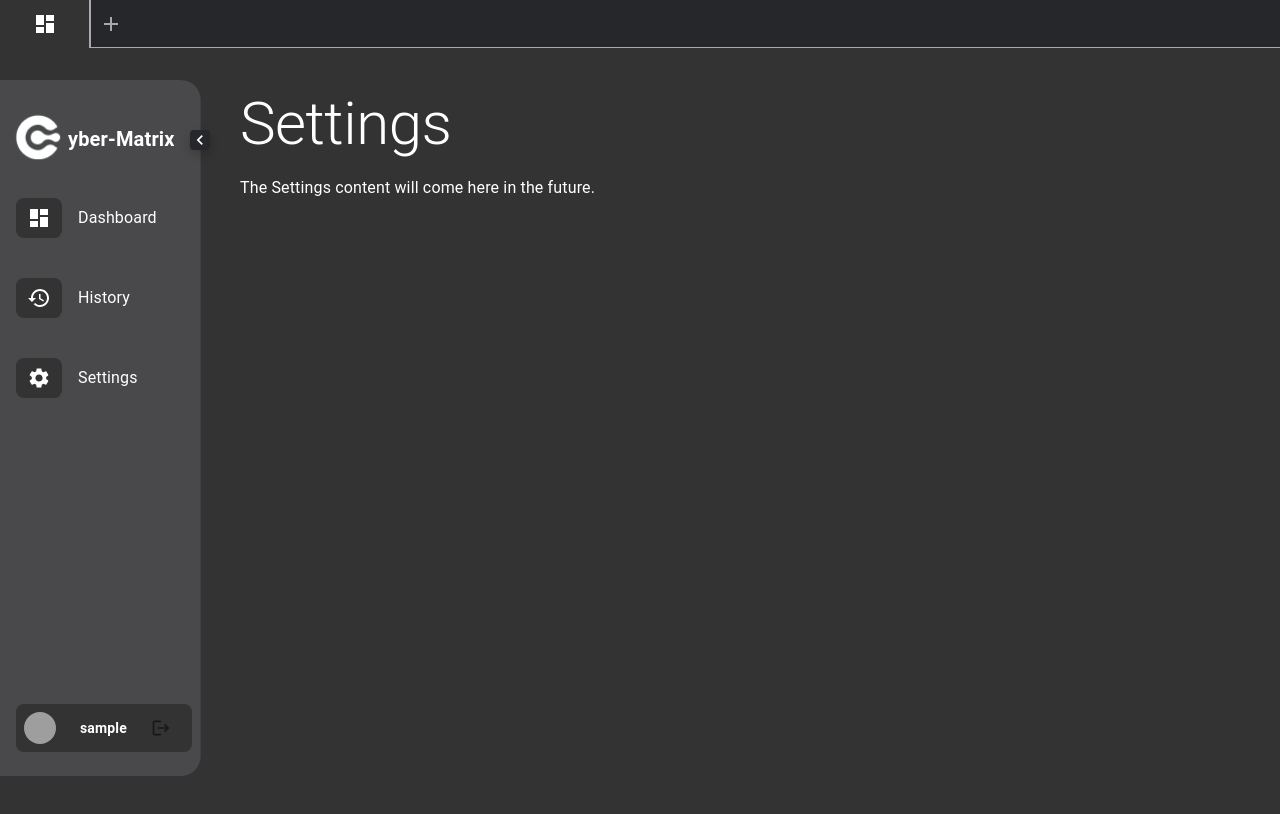
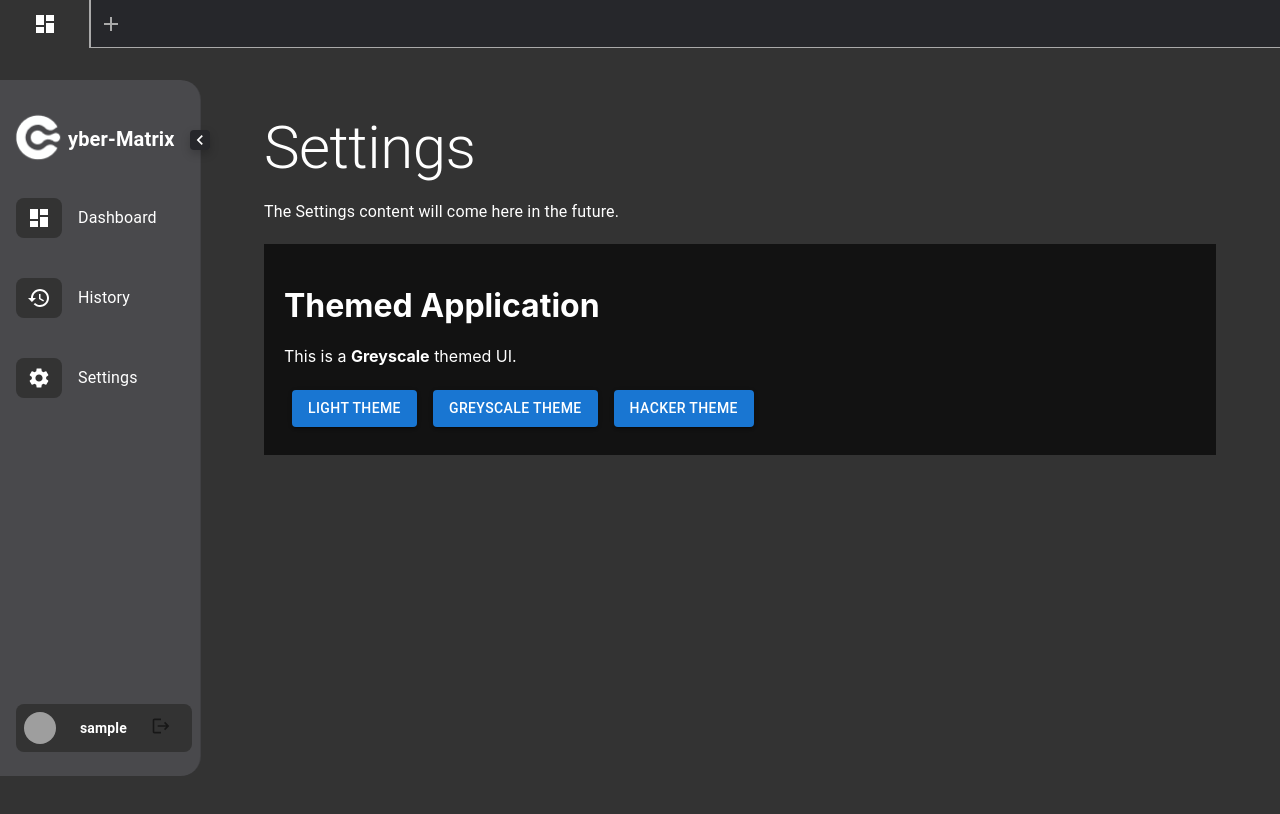
Before and after one commit to 103027/cyber-matrix, a React (Create React App) app in the folder frontend/: page /settings in a window 1280 px wide. Shown: the top 814 px of the page. Built offline with nearby package versions, Linux system fonts and the light colour scheme; sample sign-in values are in the browser's storage; grey boxes are pictures that could not be loaded.

Commit message:
theme Context code structure is integrated and all the HTML error and resolved

```diff
--- a/frontend/src/App.js
+++ b/frontend/src/App.js
@@ -22,11 +22,18 @@ import SipCalc from "./Pages/SipCalc.jsx";
 import CVE from "./Pages/CVE.jsx";
 import PasswordCracking from "./Pages/PasswordCrack.jsx";
 import NetworkScanning from "./Pages/NetworkScanning.jsx";
+import { ThemeProvider } from "./contexts/theme/ThemeContext.jsx";
 
 function App() {
   return (
     <div>
-      <BrowserRouter>
+      <BrowserRouter
+        future={{
+          v7_relativeSplatPath: true,
+          v7_startTransition: true
+        }}
+      >
+        <ThemeProvider>
           <NotificationProvider>
             <Routes>
               <Route path="/" element={<LandingPage />} />
@@ -52,6 +59,7 @@ function App() {
               <Route path="*" element={<NoPage />} />
             </Routes>
           </NotificationProvider>
+        </ThemeProvider>
       </BrowserRouter>
     </div>
   );
--- a/frontend/src/Components/Layout/LeftSidebar.jsx
+++ b/frontend/src/Components/Layout/LeftSidebar.jsx
@@ -98,7 +98,7 @@ function LeftSidebar(props) {
                     </List>
                 </Box>
                 <Tooltip title="Logout">
-                    <Box p={1} width="100%" textAlign="center" mt={"auto"} onClick={() => props.handleLogout()} sx={{ cursor: "pointer" }}>
+                    <Box p={1} width="100%" textAlign="center" mt={"auto"} sx={{ cursor: "pointer" }}>
                         <ListItem disablePadding>
                             <ListItemButton
                                 sx={{
@@ -107,7 +107,7 @@ function LeftSidebar(props) {
                                     bgcolor: "#333333",
                                     borderRadius: 2,
                                     ml: 1,
-                                    width: props.open ? 0 : 50,
+                                    width: props.open ? "auto" : 50,
                                     mr: props.open ? 2 : 3,
                                     mb: 2
                                 }}
@@ -121,15 +121,14 @@ function LeftSidebar(props) {
                                     props.open && (
                                         <>
                                             <Typography variant="body2" fontWeight="bold">{props.username}</Typography>
-                                            <ListItemIcon sx={{ minWidth: 0, ml: props.open ? 3 : "auto", justifyContent: "center" }}>
+                                            <Box sx={{ minWidth: 0, ml: props.open ? 3 : "auto", justifyContent: "center" }}>
                                                 <LogoutIcon color="action" fontSize="small" />
-                                            </ListItemIcon>
+                                            </Box>
                                         </>
                                     )
                                 }
                             </ListItemButton>
                         </ListItem>
-
                     </Box>
                 </Tooltip>
             </Drawer>
--- a/frontend/src/Components/Settings.js
+++ /dev/null
@@ -1,15 +0,0 @@
-import React from "react";
-import { Box, Typography } from "@mui/material";
-
-function Settings() {
-    return (
-        <Box sx={{ color: "#fff" }}>
-            <Typography variant="h2">Settings</Typography>
-            <Typography variant="body1" sx={{ mt: 2 }}>
-                The Settings content will come here in the future.
-            </Typography>
-        </Box>
-    );
-}
-
-export default Settings;
--- /dev/null
+++ b/frontend/src/Components/Settings.jsx
@@ -0,0 +1,27 @@
+import React from "react";
+import { Box, Typography, Button } from "@mui/material";
+import { useTheme } from "../contexts/theme/ThemeContext.jsx";
+
+function Settings() {
+    const { theme, toggleTheme } = useTheme();
+
+    return (
+        <Box sx={{ color: "#fff", minHeight: "100vh", p: 3 }}>
+            <Typography variant="h2">Settings</Typography>
+            <Typography variant="body1" sx={{ mt: 2 }}>
+                The Settings content will come here in the future.
+            </Typography>
+
+            <div style={{ background: theme.background, color: theme.text, padding: "20px", marginTop: "20px" }}>
+                <h1>Themed Application</h1>
+                <p>This is a <strong>{theme.text === "#ffffff" ? "Greyscale" : theme.text === "#000000" ? "Light" : "Hacker"}</strong> themed UI.</p>
+
+                <Button variant="contained" onClick={() => toggleTheme("light")} sx={{ margin: 1 }}>Light Theme</Button>
+                <Button variant="contained" onClick={() => toggleTheme("greyscale")} sx={{ margin: 1 }}>Greyscale Theme</Button>
+                <Button variant="contained" onClick={() => toggleTheme("hacker")} sx={{ margin: 1 }}>Hacker Theme</Button>
+            </div>
+        </Box>
+    );
+}
+
+export default Settings;
--- a/frontend/src/Pages/LoginPage.jsx
+++ b/frontend/src/Pages/LoginPage.jsx
@@ -251,7 +251,7 @@ function Login() {
                         Sign in ➔
                     </Button>
 
-                    <Typography variant="body2" align="end" mt={2} style={{ color: "#D9D9D9" }}>
+                    <Typography variant="body2" align="right" mt={2} style={{ color: "#D9D9D9" }}>
                         <Link onClick={() => navigate("/forgotpassword")} underline="hover" style={{ color: "#D9D9D9", fontWeight: "bold", cursor: "pointer" }}>
                             Forgot Password?
                         </Link>{" "}
--- a/frontend/src/Pages/TargetInfo.jsx
+++ b/frontend/src/Pages/TargetInfo.jsx
@@ -160,7 +160,7 @@ function TargetInfo() {
                                                 {
                                                     targetInfos[domain]?.["DNS"]?.map((dnsEntry, index) => {
                                                         return (
-                                                            <Box display="flex" justifyContent="space-between" mb={1}>
+                                                            <Box key={`dns-${index}`} display="flex" justifyContent="space-between" mb={1}>
                                                                 <Typography variant="body2" sx={{ fontWeight: 'bold' }}>
                                                                     {index + 1}
                                                                 </Typography>
@@ -203,7 +203,7 @@ function TargetInfo() {
                                                     {
                                                         targetInfos[domain]?.["Robot"]?.map((dnsEntry, index) => {
                                                             return (
-                                                                <Box display="flex" justifyContent="space-between" mb={1}>
+                                                                <Box key={`robot-${index}`} display="flex" justifyContent="space-between" mb={1}>
                                                                     <Typography variant="body2" sx={{ fontWeight: 'bold' }}>
                                                                         {index + 1}
                                                                     </Typography>
@@ -243,7 +243,7 @@ function TargetInfo() {
                                                 {
                                                     targetInfos[domain]?.["IP"]?.map((ipEntry, index) => {
                                                         return (
-                                                            <Box display="flex" justifyContent="space-between" mb={1}>
+                                                            <Box key={`ip-${index}`} display="flex" justifyContent="space-between" mb={1}>
                                                                 <Typography variant="body2" sx={{ fontWeight: 'bold' }}>
                                                                     {index + 1}
                                                                 </Typography>
--- /dev/null
+++ b/frontend/src/contexts/theme/ThemeContext.jsx
@@ -0,0 +1,27 @@
+import { createContext, useContext, useState, useEffect } from "react";
+import { themes } from "./themestyles";
+
+const ThemeContext = createContext();
+
+export const ThemeProvider = ({ children }) => {
+    const storedTheme = localStorage.getItem("theme") || "greyscale";
+    const [currentTheme, setCurrentTheme] = useState(storedTheme);
+
+    useEffect(() => {
+        localStorage.setItem("theme", currentTheme);
+    }, [currentTheme]);
+
+    const toggleTheme = (newTheme) => {
+        if (themes[newTheme]) {
+            setCurrentTheme(newTheme);
+        }
+    };
+
+    return (
+        <ThemeContext.Provider value={{ theme: themes[currentTheme], toggleTheme }}>
+            {children}
+        </ThemeContext.Provider>
+    );
+};
+
+export const useTheme = () => useContext(ThemeContext);
--- /dev/null
+++ b/frontend/src/contexts/theme/themestyles.js
@@ -0,0 +1,14 @@
+export const themes = {
+    greyscale: {
+        background: "#121212",
+        text: "#ffffff",
+    },
+    light: {
+        background: "#ffffff",
+        text: "#000000",
+    },
+    hacker: {
+        background: "#0f0f0f",
+        text: "#00ff00",
+    },
+};
```
Also changed, not shown: frontend/src/Components/Layout/Tabs.jsx (+17 -5 lines). Lines whose indentation alone changed are shown as unchanged.
